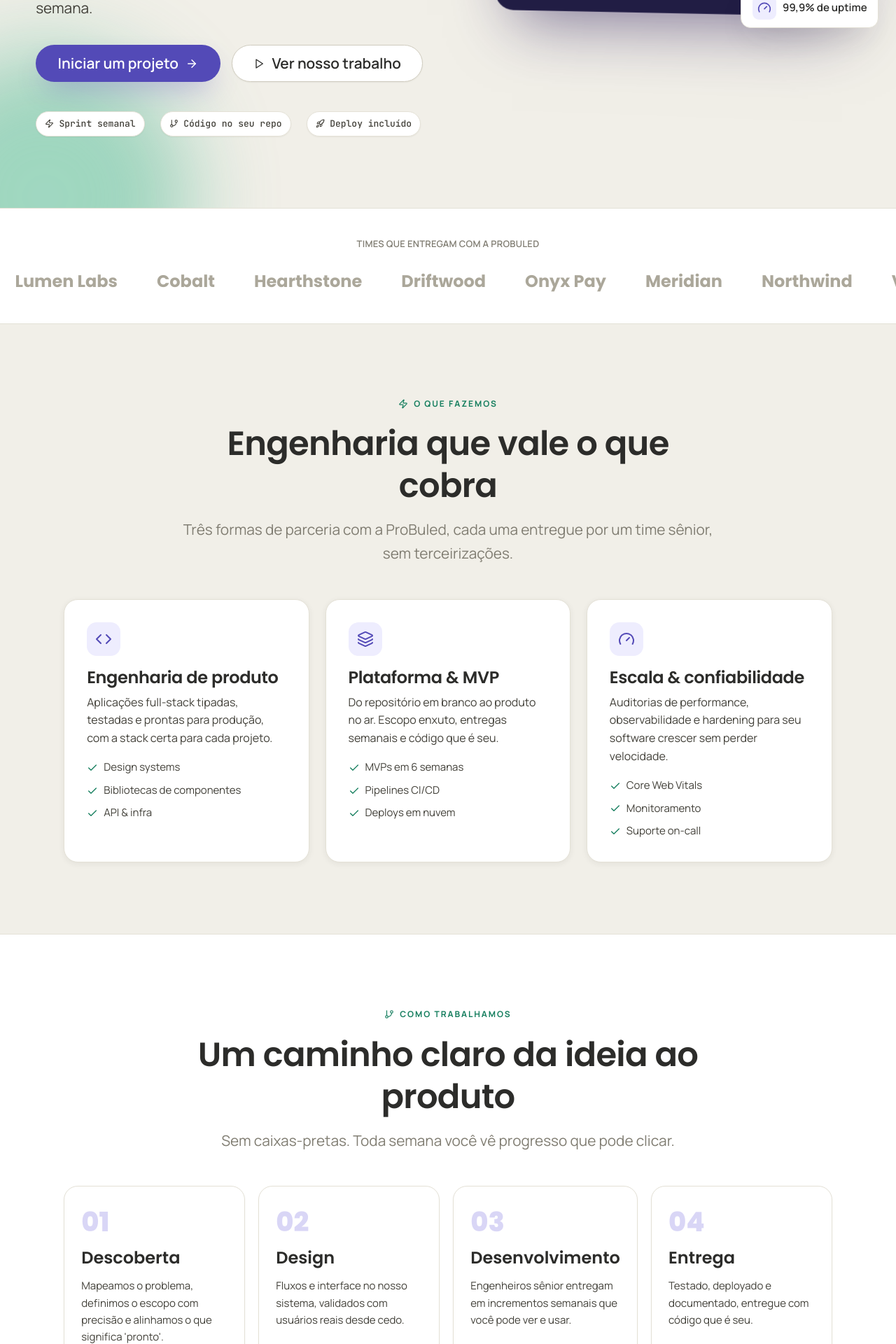
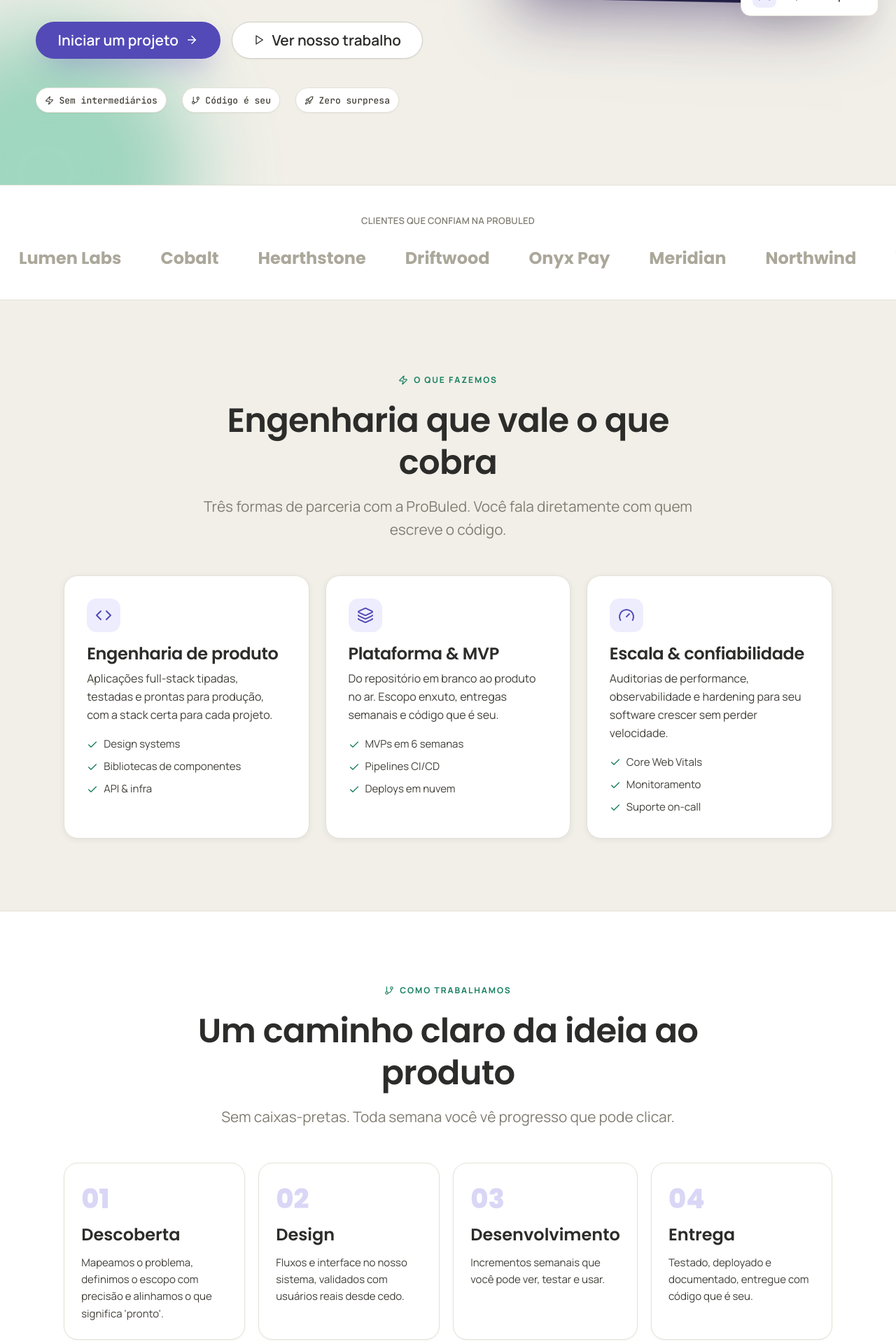
Before and after one commit to probuled/probuled, a React (Vite) app: page / in a window 1280 px wide. Shown: the part 620-2540 px from the top of the page at 70% size. Built offline with nearby package versions, Linux system fonts and the light colour scheme.

Commit message:
feat: update hero, marquee, services, process, and stats components for clarity and consistency

```diff
--- a/src/widgets/hero/ui/Hero.tsx
+++ b/src/widgets/hero/ui/Hero.tsx
@@ -31,8 +31,8 @@ export function Hero() {
           </h1>
 
           <p className="enter text-[clamp(1.05rem,1rem+0.4vw,1.3rem)] text-[#424039] leading-[1.62] mt-6 max-w-[34ch]" data-d="3">
-            A ProBuled projeta, desenvolve e entrega software web moderno, unindo desenvolvedores sênior
-            com designers de produto para que seu roadmap avance toda semana.
+            A ProBuled projeta, desenvolve e entrega software web moderno. Engenharia e design de produto
+            focados em fazer seu roadmap avançar toda semana.
           </p>
 
           <div className="enter flex flex-wrap gap-4 mt-[2.2rem]" data-d="4">
@@ -45,9 +45,9 @@ export function Hero() {
           </div>
 
           <div className="enter flex items-center gap-[1.4rem] mt-[2.6rem] flex-wrap" data-d="5">
-            <DeliveryChip icon={<Icon name="zap" size={13} />} label="Sprint semanal" />
-            <DeliveryChip icon={<Icon name="git-branch" size={13} />} label="Código no seu repo" />
-            <DeliveryChip icon={<Icon name="rocket" size={13} />} label="Deploy incluído" />
+            <DeliveryChip icon={<Icon name="zap" size={13} />} label="Sem intermediários" />
+            <DeliveryChip icon={<Icon name="git-branch" size={13} />} label="Código é seu" />
+            <DeliveryChip icon={<Icon name="rocket" size={13} />} label="Zero surpresa" />
           </div>
         </div>
 
--- a/src/widgets/marquee/ui/Marquee.tsx
+++ b/src/widgets/marquee/ui/Marquee.tsx
@@ -5,7 +5,7 @@ export function Marquee() {
   return (
     <section className="group py-[2.5rem] border-y border-[#E4E1D6] bg-white overflow-hidden">
       <div className="text-center text-[0.8125rem] text-[#807D72] font-semibold tracking-[0.02em] uppercase mb-6">
-        Times que entregam com a ProBuled
+        Clientes que confiam na ProBuled
       </div>
       <div className="flex gap-[3.5rem] w-max animate-scroll-x group-hover:[animation-play-state:paused]">
         {items.map((m, i) => (
--- a/src/widgets/process/process.constants.ts
+++ b/src/widgets/process/process.constants.ts
@@ -1,8 +1,27 @@
-import type { Step } from './process.types';
+import type { Step } from "./process.types";
 
 export const STEPS: Step[] = [
-  { number: '01', title: 'Descoberta',     description: "Mapeamos o problema, definimos o escopo com precisão e alinhamos o que significa 'pronto'." },
-  { number: '02', title: 'Design',         description: 'Fluxos e interface no nosso sistema, validados com usuários reais desde cedo.' },
-  { number: '03', title: 'Desenvolvimento', description: 'Engenheiros sênior entregam em incrementos semanais que você pode ver e usar.' },
-  { number: '04', title: 'Entrega',        description: 'Testado, deployado e documentado, entregue com código que é seu.' },
+  {
+    number: "01",
+    title: "Descoberta",
+    description:
+      "Mapeamos o problema, definimos o escopo com precisão e alinhamos o que significa 'pronto'.",
+  },
+  {
+    number: "02",
+    title: "Design",
+    description:
+      "Fluxos e interface no nosso sistema, validados com usuários reais desde cedo.",
+  },
+  {
+    number: "03",
+    title: "Desenvolvimento",
+    description: "Incrementos semanais que você pode ver, testar e usar.",
+  },
+  {
+    number: "04",
+    title: "Entrega",
+    description:
+      "Testado, deployado e documentado, entregue com código que é seu.",
+  },
 ];
--- a/src/widgets/services/ui/Services.tsx
+++ b/src/widgets/services/ui/Services.tsx
@@ -10,7 +10,7 @@ export function Services() {
         <SectionHeader
           eyebrow={<><Icon name="zap" size={14} /> O que fazemos</>}
           title="Engenharia que vale o que cobra"
-          sub="Três formas de parceria com a ProBuled, cada uma entregue por um time sênior, sem terceirizações."
+          sub="Três formas de parceria com a ProBuled. Você fala diretamente com quem escreve o código."
         />
         <div className="grid-3 grid grid-cols-[repeat(3,1fr)] gap-[1.4rem]">
           {SERVICES.map((s, i) => (
--- a/src/widgets/stats/stats.constants.ts
+++ b/src/widgets/stats/stats.constants.ts
@@ -1,8 +1,8 @@
 import type { StatData } from './stats.types';
 
 export const STATS: StatData[] = [
-  { to: 120,  suffix: '+',  label: 'Produtos entregues' },
+  { to: 5,    suffix: '+',  label: 'Anos de experiência' },
   { to: 6,    suffix: 'sem', label: 'Tempo médio de MVP' },
-  { to: 99.9, suffix: '%',  label: 'Uptime da frota', decimals: 1 },
-  { to: 38,   suffix: '',   label: 'Engenheiros e designers' },
+  { to: 99.9, suffix: '%',  label: 'Uptime garantido', decimals: 1 },
+  { to: 20,   suffix: '+',  label: 'Projetos entregues' },
 ];
```
